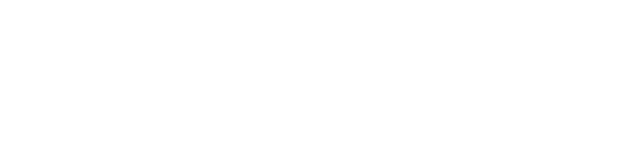
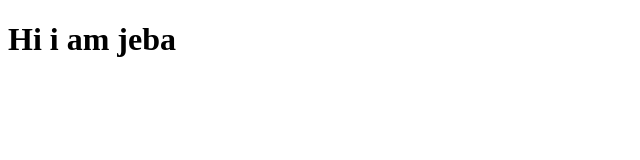
Before and after one commit to jannatjeba/my_first_repo, a plain HTML site: page index.html in a window 1280 px wide. Shown: the whole page, without its empty margins (0-640 px from the left). Drawn offline with Linux system fonts and the light colour scheme.

Commit message:
i can repush

```diff
--- a/index.html
+++ b/index.html
@@ -7,6 +7,6 @@
     <title>my_first_repo</title>
 </head>
 <body>
-
+    <h1>Hi i am jeba</h1>
 </body>
 </html>
```
Also changed, not shown: 1 other file.
